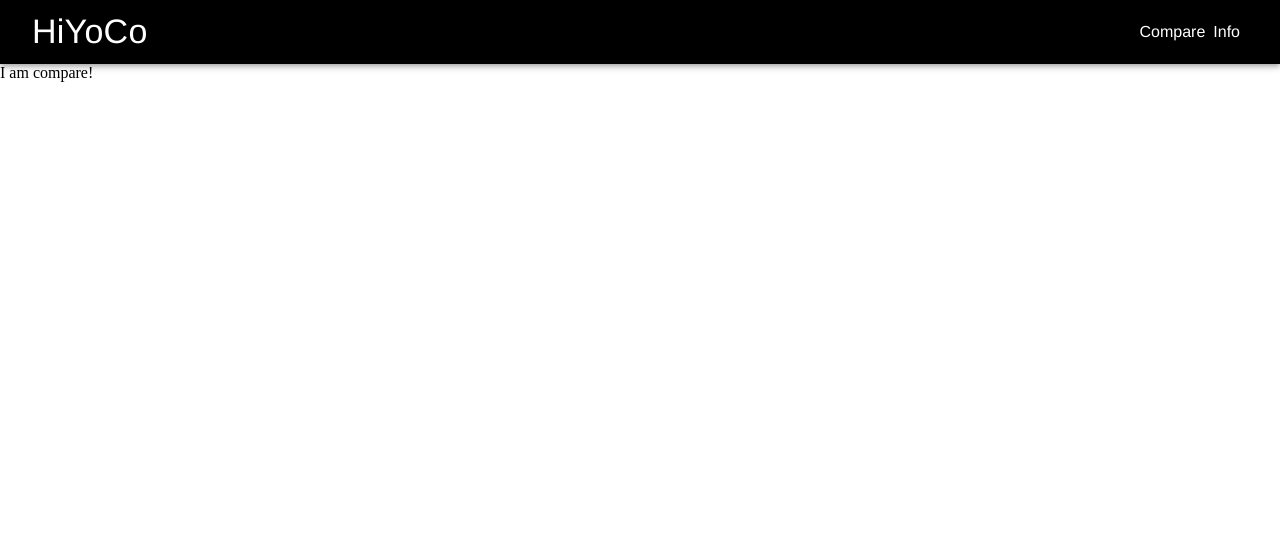
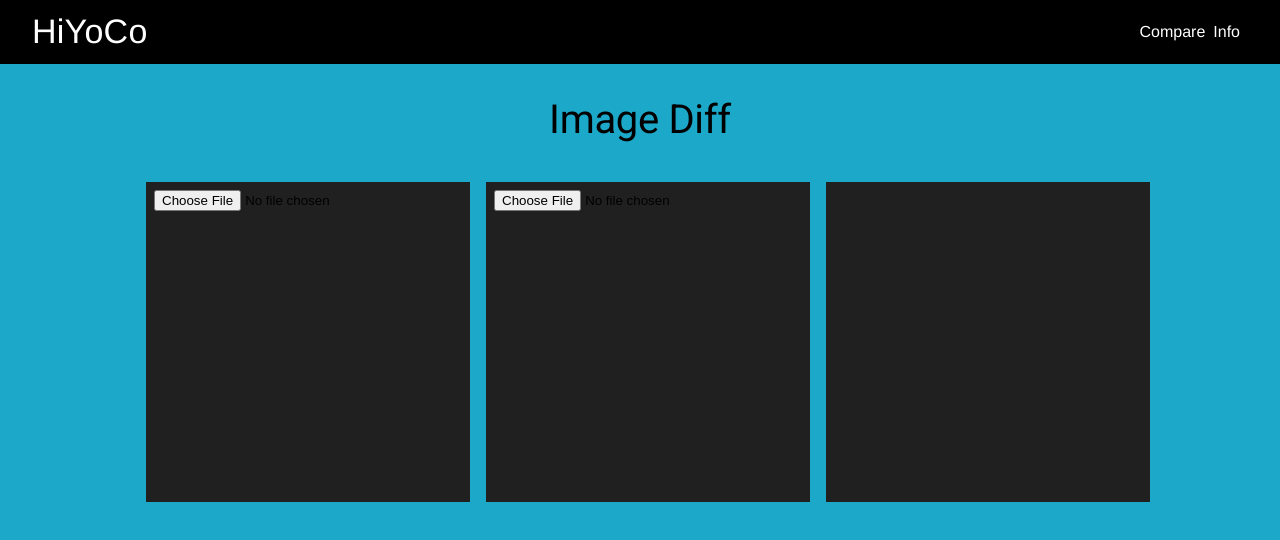
Before and after one commit to RAvengineer/HiYoCo, a React (Create React App) app in the folder hiyoco/: page /compare in a window 1280 px wide. Shown: the top 540 px of the page. Built offline with nearby package versions, Linux system fonts and the light colour scheme.

Commit message:
added compare component

```diff
--- a/hiyoco/public/index.html
+++ b/hiyoco/public/index.html
@@ -14,7 +14,7 @@
     <link rel="stylesheet" href="https://fonts.googleapis.com/css?family=Roboto:300,400,500,700&display=swap" />
     <title>React App</title>
   </head>
-  <body scroll="no">
+  <body>
     <noscript>You need to enable JavaScript to run this app.</noscript>
     <div id="root"></div>
   </body>
--- a/hiyoco/src/Components/Compare.jsx
+++ b/hiyoco/src/Components/Compare.jsx
@@ -1,8 +1,113 @@
+import { useRef, useEffect, useState} from "react";
+import { makeStyles } from '@material-ui/core/styles';
+import Typography from '@material-ui/core/Typography';
+import Container from '@material-ui/core/Container';
+import Grid from '@material-ui/core/Grid';
+import Lock from "../../src/lock.jpg";
+
+const useStyles = makeStyles((theme) => ({
+    root: {
+      flexGrow: 1,
+    },
+    menuButton: {
+      marginRight: theme.spacing(2),
+    },
+    title: {
+      flexGrow: 1,
+    },
+    heroContent: {
+      backgroundColor: theme.palette.background.paper,
+      padding: '0',
+    },
+    image:{
+      backgroundImage:`url(${Lock})`,
+    },
+    heroButtons: {
+      marginTop: theme.spacing(4),
+    },
+    app:{
+      backgroundColor:'#1ca9c9',
+      overflow:"hidden"
+    },
+    heading:{
+        color:"black",
+        fontWeight:"normal",
+        fontSize:"2.5rem"
+    }
+  }));
+
 export default function Compare()
 {
+    const [file1, setFile1] = useState("");
+    const [file2, setFile2] = useState("");
+    const [image1URL, setImage1URL] = useState("");
+    const [image2URL, setImage2URL] = useState("");
+    const classes = useStyles();
+    const image1Ref = useRef(null);
+    const image2Ref = useRef(null);
+
+    useEffect(()=>{
+        if(image1Ref.current){
+            const canvas = image1Ref.current;
+            const context = canvas.getContext("2d");
+            if(file1)
+            {
+                context.drawImage(document.getElementById("image1"),0,0,250,250)
+            }
+        }
+        if(image2Ref.current){
+            const canvas = image2Ref.current;
+            const context = canvas.getContext("2d");
+            if(file2)
+            {
+                context.drawImage(document.getElementById("image2"),0,0,250,250)
+            }
+        }
+    })
+
+    function fileChangeHandler(e) {
+        let reader = new FileReader();
+        let file = e.target.files[0];
+        reader.onloadend = function () {
+            if(e.target.id==="file1")
+            {
+                setFile1(file);
+                setImage1URL(reader.result);
+            }
+            else{
+                setFile2(file);
+                setImage2URL(reader.result);
+            }
+        };
+        reader.readAsDataURL(file);
+    }
+
     return (
-        <div>
-            I am compare!
+        <div className={classes.app} height="100vh">
+            <div className={classes.heroContent}>
+                <Container maxWidth="xl"  style={{ backgroundColor: '#1ca9c9', width:'100%', padding:'2rem' }}>
+                    <Typography component="h1" variant="h2" align="center" color="textPrimary" className={classes.heading} gutterBottom>
+                    Image Diff
+                    </Typography>
+                </Container>
+            </div>
+            <div className={classes.heroContent} style={{backgroundColor:"#1ca9c9"}}>
+                <Grid container spacing={2} justify="center">
+                    <Grid item xs={4} sm={3} style={{backgroundColor:"#202020",marginLeft:"1rem", height:"40vh"}}>
+                        <input type="file" accpet="image/jpeg" onChange={fileChangeHandler} id="file1"/>
+                        <img id="image1" src={image1URL} alt="image1" style={{display:"none"}}/>
+                        <canvas ref={image1Ref} width="500" height="750"/>
+                    </Grid>
+                    <Grid item xs={4} sm={3}  style={{backgroundColor:"#202020", marginLeft:"1rem", height:"40vh"}}>
+                        <input type="file" accpet="image/jpeg" onChange={fileChangeHandler} id="file2"/>
+                        <img id="image2" src={image2URL} alt="image2" style={{display:"none"}}/>
+                        <canvas ref={image2Ref}  width="500" height="750"/>
+                    </Grid>
+                    <Grid item sm={3} style={{backgroundColor:"#202020", height:"40vh", marginLeft:"1rem"}}>
+                    </Grid>
+                </Grid>
+            </div>
+            <div style={{height:'42vh', backgroundColor:'#1ca9c9'}}></div>
         </div>
     );
 }
--- a/hiyoco/src/Components/Home.jsx
+++ b/hiyoco/src/Components/Home.jsx
@@ -30,6 +30,7 @@ const useStyles = makeStyles((theme) => ({
     },
     app:{
       backgroundColor:'#1ca9c9',
+      overflow:"hidden"
     },
     heading:{
         color:"black",
@@ -53,18 +54,14 @@ export default function Home()
             const sourceCanvas = canvasRef.current;
             const context = sourceCanvas.getContext("2d");
             if(selectedFile){
-                let img = new Image();
-                img.src=imageURL;
-                context.drawImage(document.getElementById("lock"),0,0,250,250);
+                context.drawImage(document.getElementById("image"),0,0,250,250);
             }
        }
        if(resultRef.current){
             const sourceCanvas = resultRef.current;
             const context = sourceCanvas.getContext("2d");
             if(selectedFile){
-                let img = new Image();
-                img.src=imageURL;
-                context.drawImage(document.getElementById("lock"),0,0,250,250);
+                context.drawImage(document.getElementById("image"),0,0,250,250);
             }
    }
     })
@@ -87,8 +84,6 @@ export default function Home()
 
     return (
         <div className={classes.app} height="100vh">
-            <div className={classes.image} style={{height:'25vh'}}>
-            </div>
             <div className={classes.heroContent}>
                 <Container maxWidth="xl"  style={{ backgroundColor: '#1ca9c9', width:'100%', padding:'2rem' }}>
                     <Typography component="h1" variant="h2" align="center" color="textPrimary" className={classes.heading} gutterBottom>
@@ -100,7 +95,7 @@ export default function Home()
                 </Container>
             </div>
             <div className={classes.heroContent} style={{backgroundColor:"#1ca9c9"}}>
-                <img src={imageURL} alt="lock" id="lock" style={{display:"none"}}/>
+                <img src={imageURL} alt="imageURL" id="image" style={{display:"none"}}/>
                 <Grid container spacing={2} justify="center">
                     <Grid item sm={3} style={{ height:"35vh", padding:"1rem", marginTop:"1.5rem"}}>
                         <form noValidate autoComplete="off">
@@ -112,15 +107,15 @@ export default function Home()
                             </Box>
                         </form>
                     </Grid>
-                    <Grid item xs={4} sm={3} style={{backgroundColor:"white",marginLeft:"1rem", height:"35vh"}}>
+                    <Grid item xs={4} sm={3} style={{backgroundColor:"#202020",marginLeft:"1rem", height:"35vh"}}>
                         <canvas ref={canvasRef} width="500" height="750"/>
                     </Grid>
-                    <Grid item xs={4} sm={3}  style={{backgroundColor:"white", marginLeft:"1rem", height:"35vh"}}>
+                    <Grid item xs={4} sm={3}  style={{backgroundColor:"#202020", marginLeft:"1rem", height:"35vh"}}>
                         <canvas ref={resultRef} width="500" height="750"/>
                     </Grid>
                 </Grid>
             </div>
-            <div style={{height:'5.2vh', backgroundColor:'#1ca9c9'}}></div>
+            <div style={{height:'32vh', backgroundColor:'#1ca9c9'}}></div>
         </div>
     );
 }
--- a/hiyoco/src/index.css
+++ b/hiyoco/src/index.css
@@ -1,4 +1,3 @@
 body{
-    overflow:hidden;
     background-color: '#1ca9c9';
 }
```
